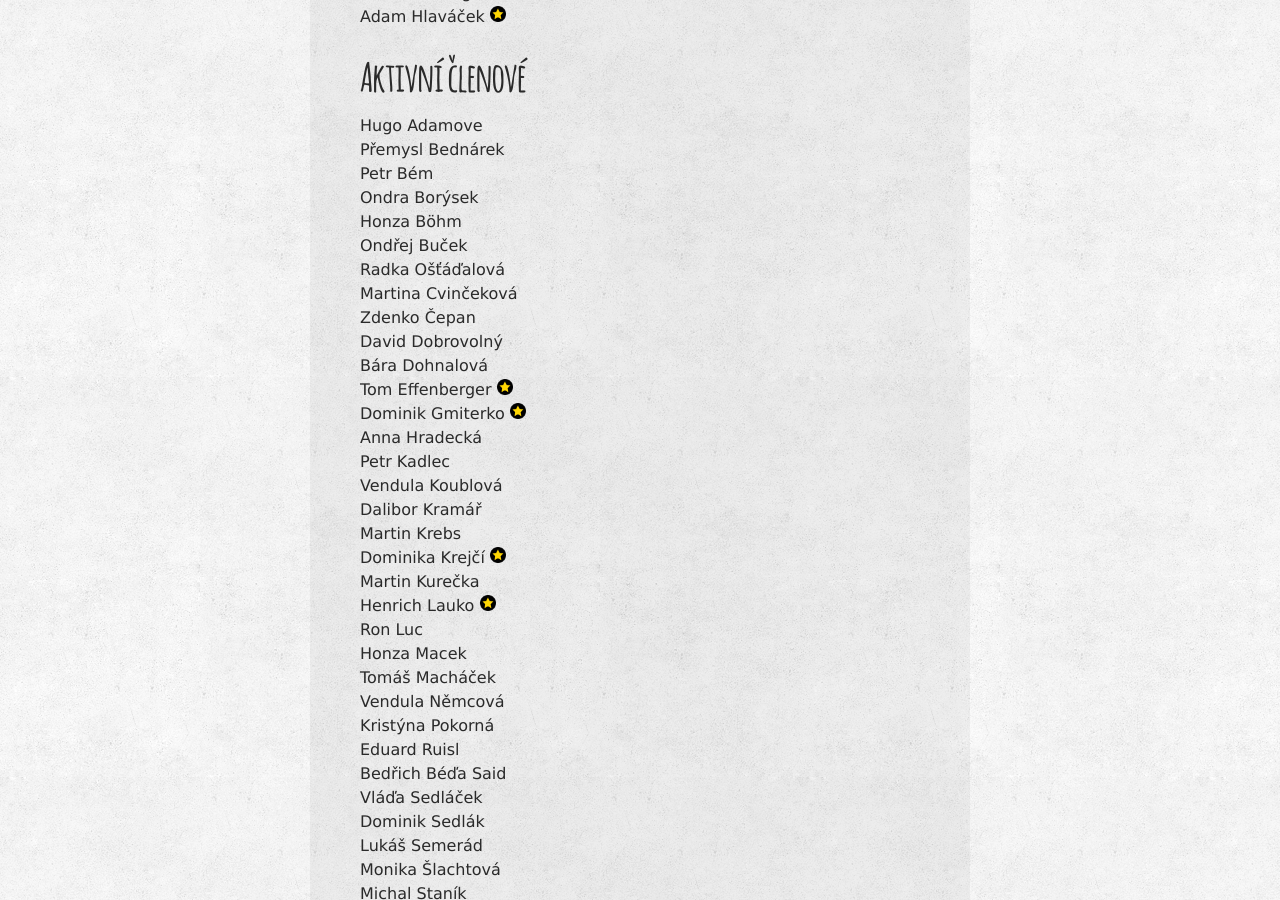
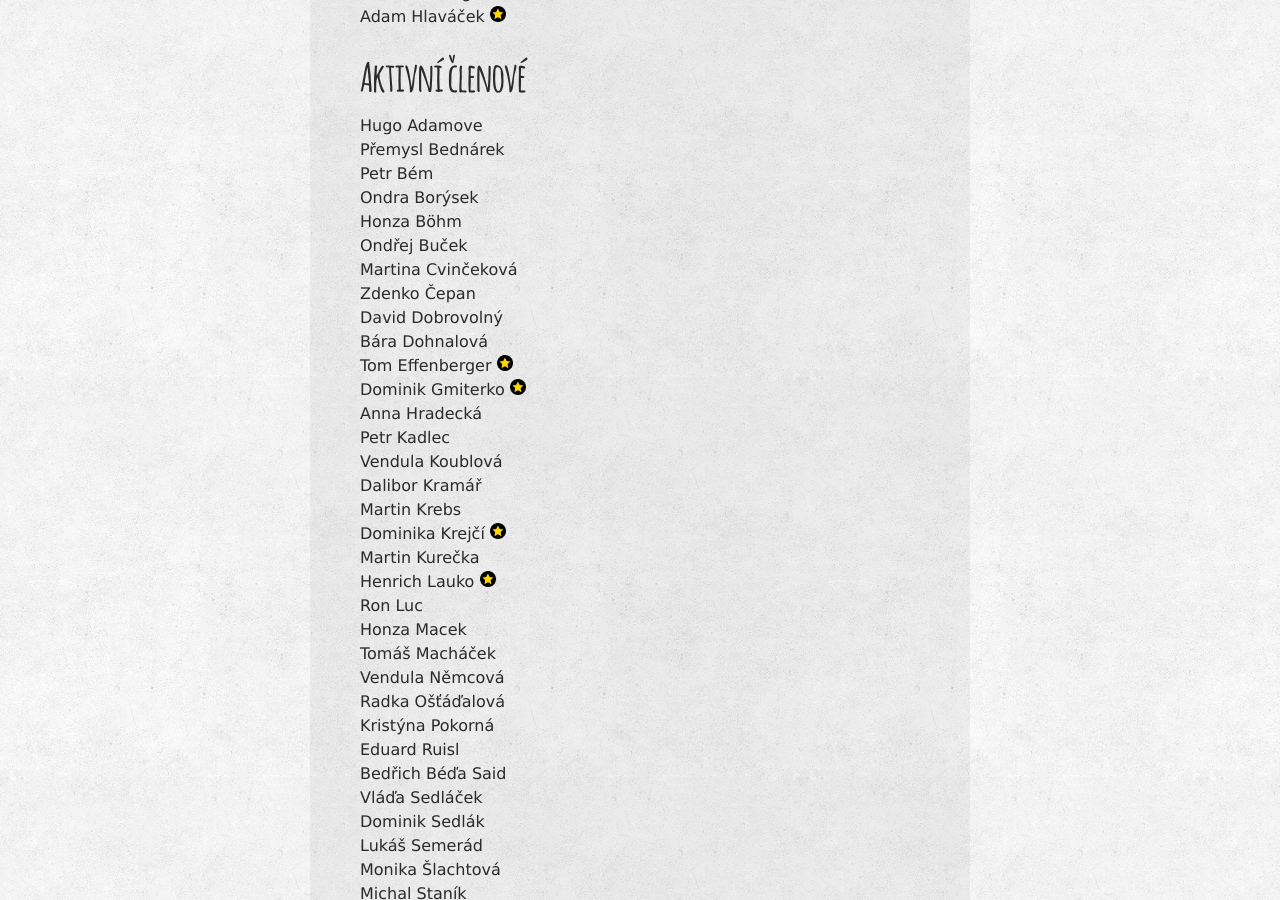
Before and after one commit to zverinec/zverinec-web, a Jekyll site: the page built from _pages/members.md, in a window 1280 px wide and 900 px high, scrolled down 623 px. Built offline with Jekyll 4.4.1, drawn with Linux system fonts in a browser that asks for light colours; comment, search, counter and statistics services are not loaded; part of the change alters nothing that is shown.

```diff
--- a/_pages/members.md
+++ b/_pages/members.md
@@ -21,7 +21,6 @@ Petr Bém<br/>
 Ondra Borýsek<br/>
 Honza Böhm<br/>
 Ondřej Buček<br/>
-Radka Ošťáďalová<br/>
 Martina Cvinčeková<br/>
 Zdenko Čepan<br/>
 David Dobrovolný<br/>
@@ -40,6 +39,7 @@ Ron Luc<br/>
 Honza Macek<br/>
 Tomáš Macháček<br/>
 Vendula Němcová<br/>
+Radka Ošťáďalová<br/>
 Kristýna Pokorná<br/>
 Eduard Ruisl<br/>
 Bedřich Béďa Said<br/>
```
